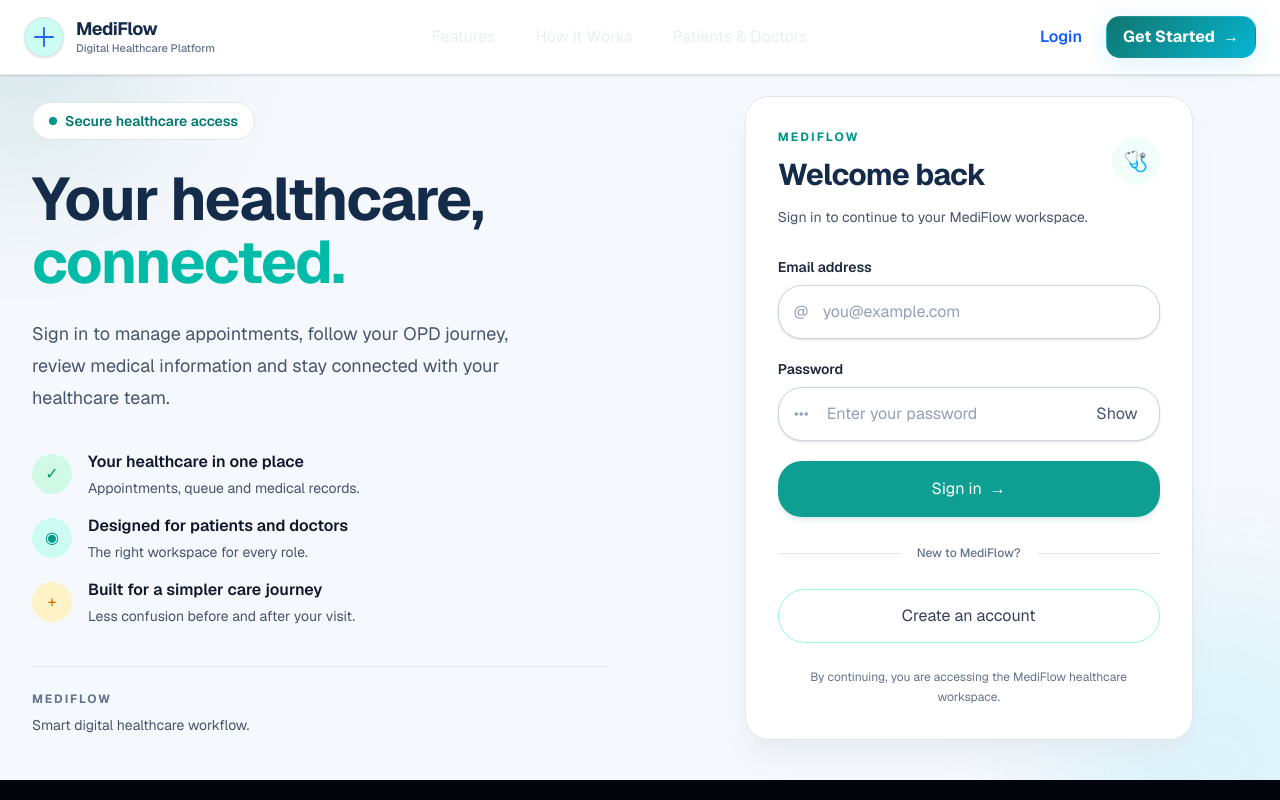
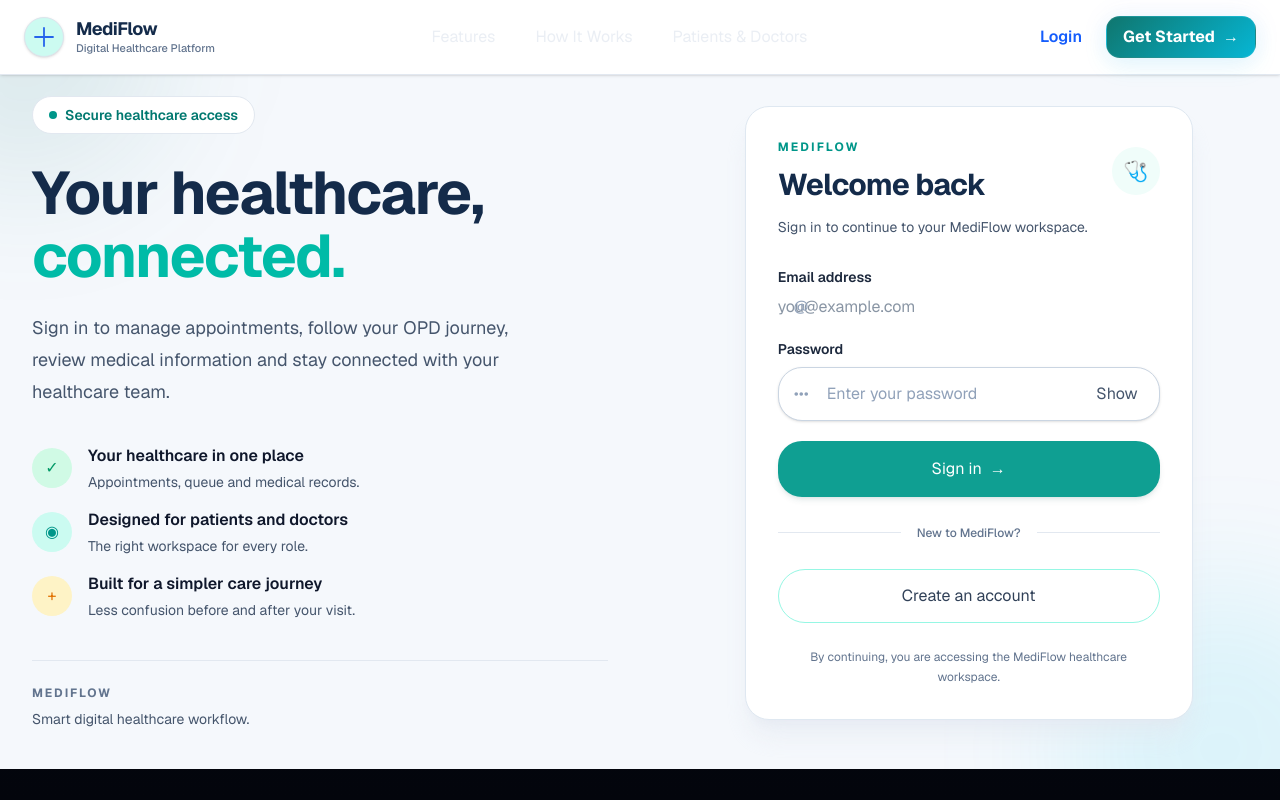
Before and after one commit to subhamd2507-dot/mediflow, a Next.js app: page /login in a window 1280 px wide. Built offline with nearby package versions, Linux system fonts and the light colour scheme; no server answers.

Commit message:
Nov 6, 2026, 12:28 PM

```diff
--- a/app/login/page.tsx
+++ b/app/login/page.tsx
@@ -214,7 +214,7 @@ export default function LoginPage() {
                       placeholder="you@example.com"
                       autoComplete="email"
 
-className="w-full rounded-xl border border-slate-300 bg-white py-3.5 pl-11 pr-4 text-sm font-medium text-slate-900 placeholder:text-slate-400 shadow-sm outline-none transition focus:border-teal-500 focus:ring-2 focus:ring-teal-500/20"
+
 
                     />
                   </div>
```
